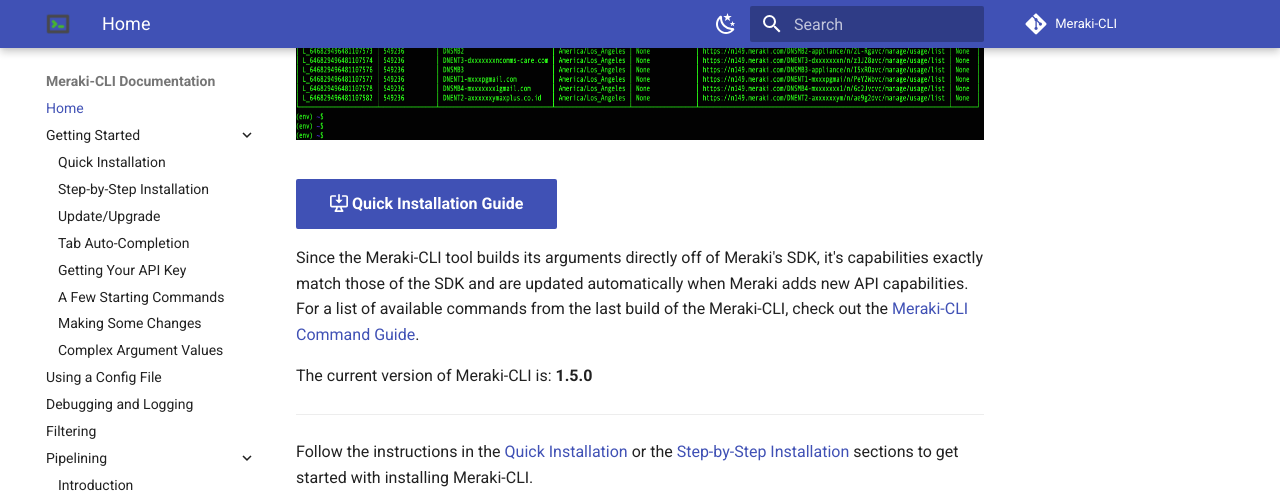
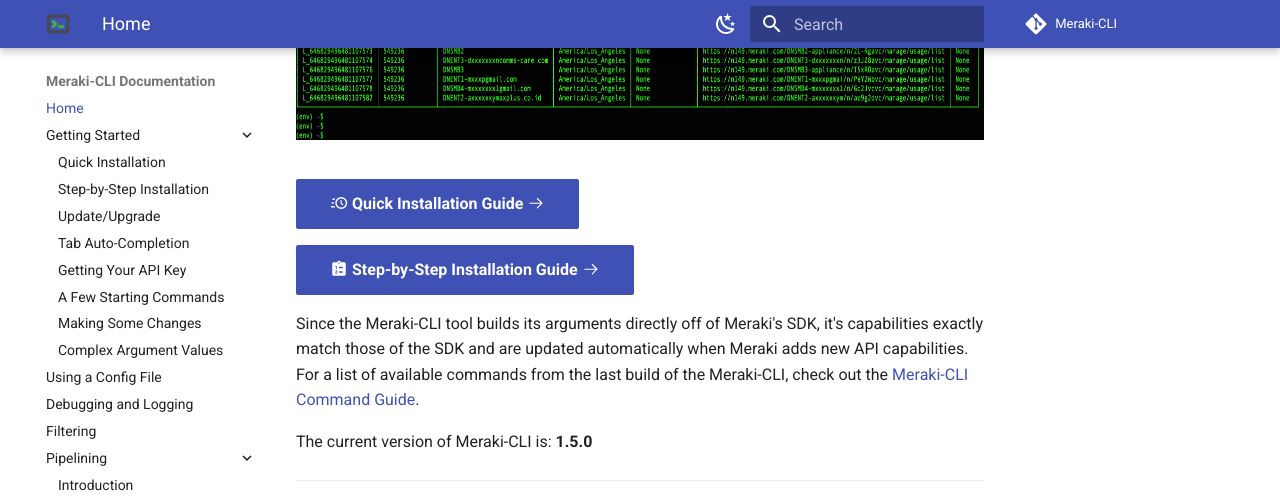
Before and after one commit to PackeTsar/meraki-cli, an MkDocs documentation site: the page built from docs/index.md, in a window 1280 px wide and 900 px high, scrolled down 601 px, cut to the strip 0-502 px from the top of the window. Built offline with MkDocs 1.6.1 and Material for MkDocs 9.7.7, drawn with Linux system fonts in a browser that asks for light colours; comment, search, counter and statistics services are not loaded; some of the changed lines change nothing that is shown.

Commit message:
Link buttons

```diff
--- a/docs/index.md
+++ b/docs/index.md
@@ -14,7 +14,28 @@
 
 ![Meraki-CLI Screenshot](screenshot.png "Meraki-CLI screenshot"){style="height: 300px; margin-bottom: 1em"}
 
-[:octicons-desktop-download-16:  Quick Installation Guide](quick-installation/){ .md-button .md-button--primary }
+
+
+
+
+
+
+[:material-clock-fast:  Quick Installation Guide :octicons-arrow-right-24:](quick-installation/){ .md-button .md-button--primary }
+
+
+
+
+
+
+
+
+[:material-clipboard-list:  Step-by-Step Installation Guide :octicons-arrow-right-24:](step-by-step_installation/){ .md-button .md-button--primary }
+
+
+
+
+
+
 
 Since the Meraki-CLI tool builds its arguments directly off of Meraki's SDK, it's capabilities exactly match those of the SDK and are updated automatically when Meraki adds new API capabilities. For a list of available commands from the last build of the Meraki-CLI, check out the [Meraki-CLI Command Guide](https://github.com/PackeTsar/meraki-cli/blob/master/COMMAND_GUIDE.md){:target="_blank"}.
 
```
